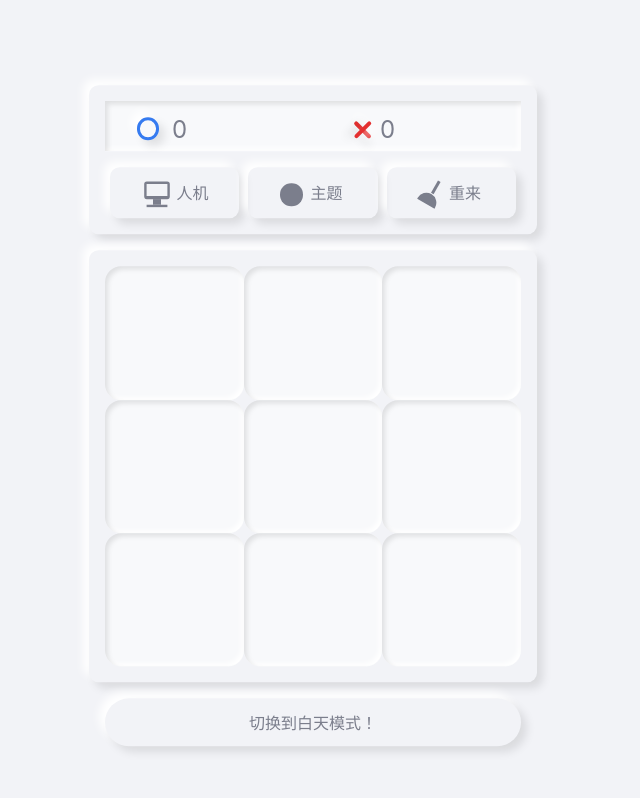
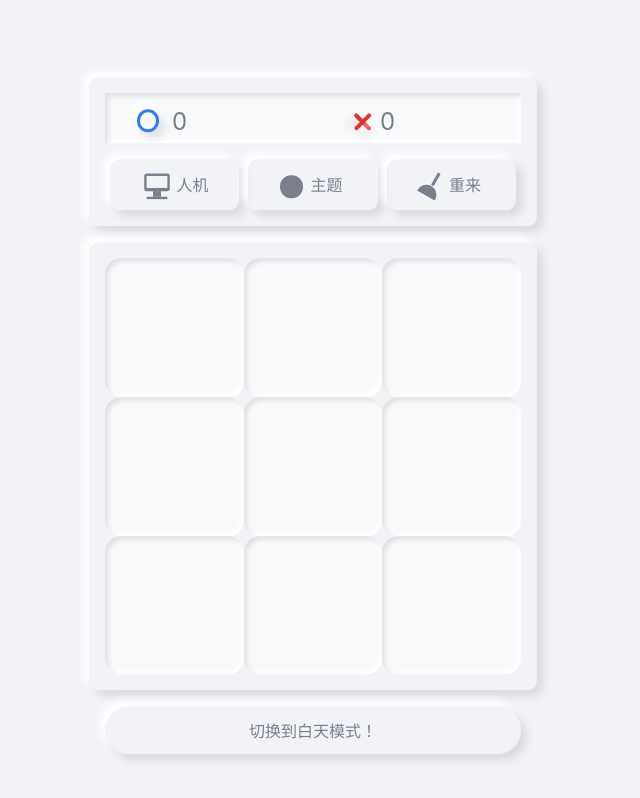
Before and after one commit to Git-So/tic-tac-toe, a website built with webpack: page src/index.html in a window 1280 px wide. Shown: the whole page, without its empty margins (327-967 px from the left). Built offline with nearby package versions, Linux system fonts and the light colour scheme.

Commit message:
F: 游戏格子非正方形

```diff
--- a/src/style/ui.scss
+++ b/src/style/ui.scss
@@ -81,13 +81,19 @@ g-main {
 
   //  棋盘
   g-board {
+    width: 100%;
+    max-height: 28rem;
+    height: 94vw;
+
     g-row {
       display: flex;
+      width: 100%;
+      height: calc(100% / 3);
 
       g-cell {
         flex: 1;
-        height: calc((100vw - 2rem) / 3);
-        max-height: calc(25rem / 3);
+        width: calc(100% / 3);
+        height: 100%;
         border-radius: 1rem;
         background: var(--box-bg-color);
       }
```
